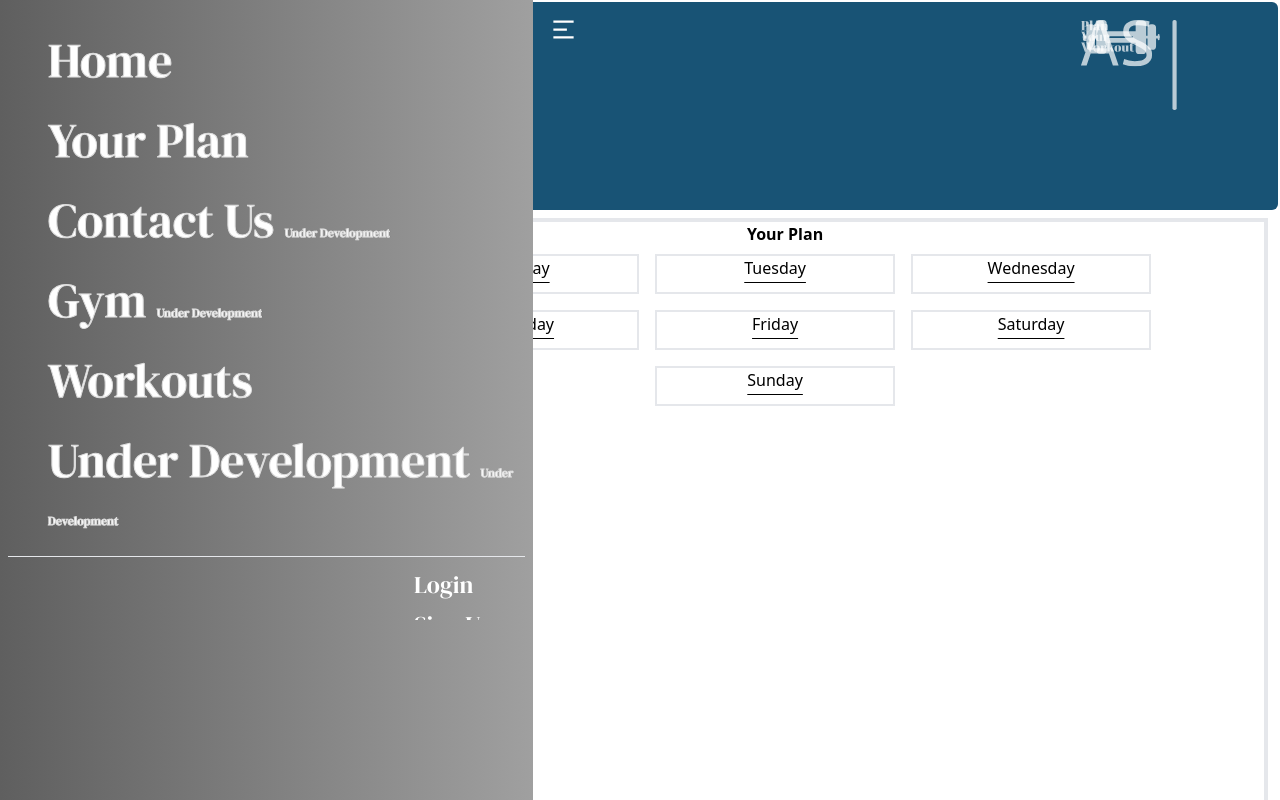
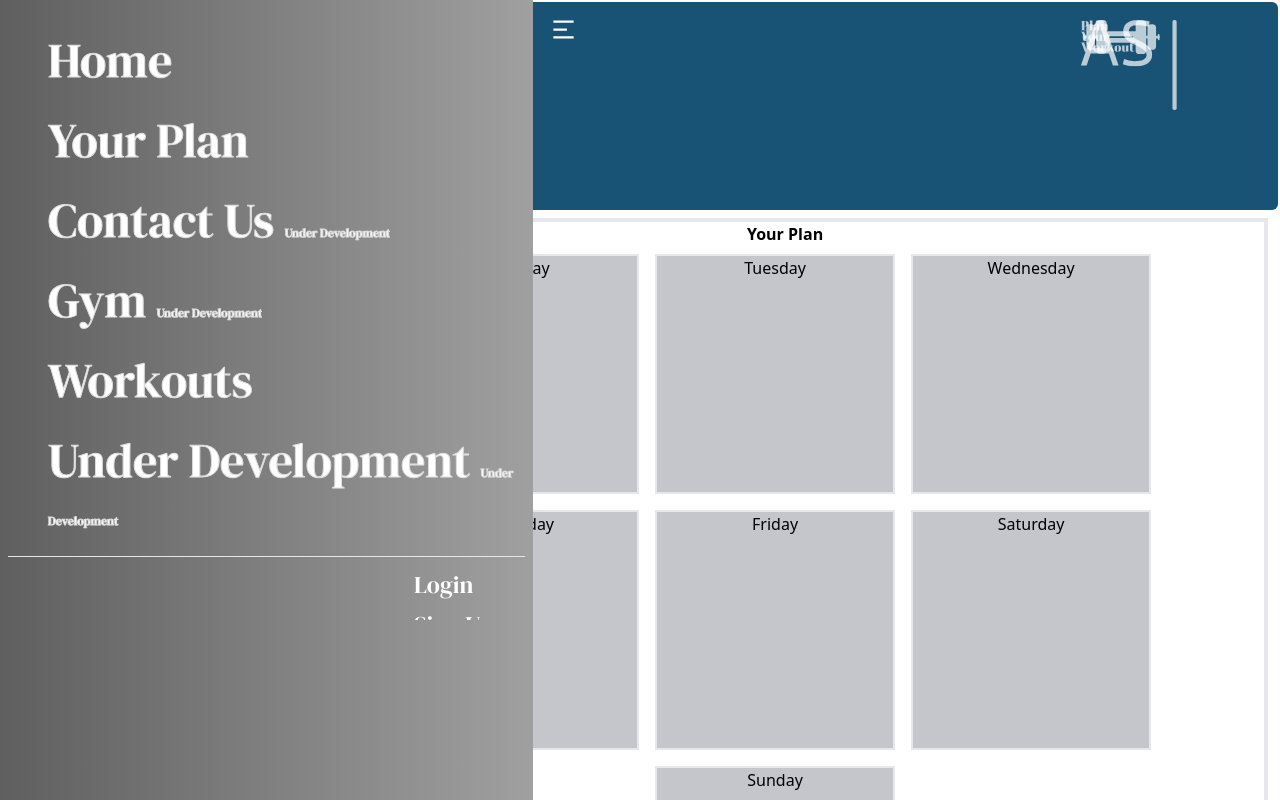
Before and after one commit to Alish123-gif/workoutplanner, a React (Vite) app: page /yourplan in a window 1280 px wide. Shown: the top 800 px of the page. Built offline with nearby package versions, Linux system fonts and the light colour scheme; a web font is replaced by a local one.

Commit message:
style enhancement of days

```diff
--- a/src/Components/DroppableZone.jsx
+++ b/src/Components/DroppableZone.jsx
@@ -1,11 +1,11 @@
 import React, { useState } from 'react';
 import DraggableCard from './DraggableCard';
 import { useDrop } from 'react-dnd';
-import Modal from './Modal';
+import useAppContext from '../context/contextProvider';
 
-
-export default function DroppableZone({ day, onDrop, exercises, updateSets, updateReps }) {
-
+export default function DroppableZone({ day, onDrop, exercises, updateSets, updateReps, handleAddExercise }) {
+    const { screenSize } = useAppContext();
+    const [isOpen, setIsOpen] = useState(true); // State to manage open/folded
     const [{ isOver }, drop] = useDrop(() => ({
         accept: 'card',
         drop: (item) => onDrop(day, item.id),
@@ -14,10 +14,19 @@ export default function DroppableZone({ day, onDrop, exercises, updateSets, upda
         }),
     }));
 
+    // Toggle function for open/folded state
+    const toggleOpen = () => setIsOpen(!isOpen);
+
+    // Conditional styles for the container
+    const containerStyle = isOpen ? 'min-w-60 min-h-60 flex flex-col items' : 'w-14 h-80 items-center border-l-0';
+    const backgroundColor = isOver ? 'bg-blue-200' : 'bg-gray-500/40';
+    const dayStyle = isOpen ? 'text-center w-full ' : 'text-white font-semibold text-2xl rotate-90 origin-bottom mt-4 mr-4 ';
+
     return (
-        <div ref={drop} className={`border-2 m-2 min-w-60 min-h-10 inline-block ${isOver ? 'bg-blue-200' : 'bg-white'}`}>
-            <div className='text-center w-full underline underline-offset-8'>{day}</div>
-            {exercises.map(exercise => (
+        <div ref={drop} onClick={toggleOpen} className={`border-2 m-2 inline-block  ${containerStyle} ${backgroundColor}`} >
+            <div className={`${dayStyle}`} >{day}</div>
+            {isOpen && exercises.map(
+                exercise => (
                     <DraggableCard
                         exercise={exercise}
                         key={exercise.id}
@@ -27,6 +36,12 @@ export default function DroppableZone({ day, onDrop, exercises, updateSets, upda
                     />
                 ))}
 
+            {isOpen && screenSize.width < 1024 &&
+                <button
+                    onClick={() => handleAddExercise(day)}
+                    className="p-1 bg-sky-800/70 text-white rounded h-fit mt-3 mx-1 ">
+                    Add Exercise
+                </button>}
         </div>
     );
 };
--- a/src/pages/Exercise.jsx
+++ b/src/pages/Exercise.jsx
@@ -1,36 +1,35 @@
-// Exercise.jsx
 import React from 'react';
 
 const Exercise = ({ exercise }) => {
     return (
-        <div className='flex bg-gradient-to-r from-gray-800 via-sky-800 to-gray-800 m-0.5 rounded-lg'>
-            <div className="flex flex-col mt-16 max-w-m rounded overflow-hidden shadow-lg m-4 w-1/2 p-2 bg-white h-[88%]">
-                <div className='flex justify-left '>
+        <div className='flex justify-center bg-gradient-to-r from-gray-800 via-sky-800 to-gray-800 m-0.5 rounded-lg'>
+            <div className="flex flex-col mt-10 max-w-md rounded-lg overflow-hidden shadow-lg m-4 p-4 bg-white w-full md:max-w-2xl lg:max-w-3xl xl:max-w-4xl">
+                <div className='flex justify-center'>
                     <iframe
-                        width="480" height="250"
+                        width="100%" height="250"
                         src="https://www.youtube.com/embed/tuwHzzPdaGc?si=zt1kbe2R1Z-iC79F"
                         title="YouTube video player"
-                        frameborder="0"
-                        className='rounded-2xl'
+                        frameBorder="0"
+                        className='rounded-2xl border-8 border-sky-800/90'
                         allow="accelerometer; autoplay; clipboard-write; encrypted-media; gyroscope; picture-in-picture; web-share"
-                        referrerpolicy="strict-origin-when-cross-origin"
-                        allowfullscreen
+                        referrerPolicy="strict-origin-when-cross-origin"
+                        allowFullScreen
                     ></iframe>
-                    <div className="px-6 py-4">
+                </div>
+                <div className="px-6 py-4 bg-sky-800/90 mt-4 rounded-md text-white w-fit self-center">
                     <div className="font-bold text-2xl mb-2">{exercise.name}</div>
-                        <p className="text-gray-700 text-ms mt-4">
+                    <p className="text-sm mt-2">
                         Muscle: {exercise.muscle}
                     </p>
-                        <p className="text-gray-600 text-sm">
-                            Difficulty: {exercise.difficulty}
+                    <p className='text-sm mt-2'>
+                        Difficulty: <span className={`${exercise.difficulty === "beginner" ? "text-green-400" : exercise.difficulty === "intermediate" ? "text-yellow-400" : exercise.difficulty === "advanced" ? "text-red-400" : ""}`}>{exercise.difficulty}</span>
                     </p>
                 </div>
-                </div>
-
-                <p className='flex mt-4 font-semibold text-md scrollable'>
+                <div className='px-4 py-2 mt-4 text-sm text-gray-700 overflow-y-auto max-h-40 border'>
+                    <p>
                         The barbell bench press is a classic exercise popular among all weight lifting circles. From bodybuilders to powerlifters, the bench press is a staple chest exercise in nearly every workout program.
                         <br />
-                    For powerlifters, it is known as one of the “big three” lifts which includes the squat, deadlift, and bench press. For athletes, 1 rep max on bench press is a good indicator for on field/court performance. And for bodybuilders, the bench press is a compound exercise that targets many of the muscles in your upper body.
+                        For powerlifters, it is known as one of the “big three” lifts which includes the squat, deadlift, and bench press. For athletes, 1 rep max on bench press is a good indicator for on-field/court performance. And for bodybuilders, the bench press is a compound exercise that targets many of the muscles in your upper body.
                         <br />
                         By performing the bench press, you primarily work your pectoralis major (your chest). Other muscles which assist in moving the barbell during a bench press are other muscles of the chest, triceps, and shoulders.
                         <br />
@@ -38,7 +37,7 @@ const Exercise = ({ exercise }) => {
                     </p>
                 </div>
             </div>
-
+        </div>
     );
 };
 
--- a/src/pages/YourPlan.jsx
+++ b/src/pages/YourPlan.jsx
@@ -214,12 +214,12 @@ export default function YourPlan() {
                                             exercises={exe}
                                             move={true}
                                             updateSets={updateExerciseSets}
-                                            updateReps={updateExerciseReps} />
+                                            updateReps={updateExerciseReps}
+                                            handleAddExercise={handleAddExercise}
+                                        />
                                         {screenSize.width < 1024 &&
                                             <>
-                                                <button onClick={() => handleAddExercise(day)} className="p-1 bg-sky-800/70 text-white rounded h-fit self-start mt-3">
-                                                    Add Exercise
-                                                </button>
+
                                                 <Modal isOpen={isModalOpen} onClose={() => setModalOpen(false)}>
                                                     <div className="border-b-4">
                                                         <legend className="p-2 font-semibold text-black">
@@ -240,9 +240,12 @@ export default function YourPlan() {
                                                                 onClick={() => handleDrop(currentDay, exercise.id)} // Use currentDay here
                                                             />
                                                         ))}
+
                                                     </div>
                                                 </Modal>
+
                                             </>}
+
                                     </>
                                 ))}
                             </div>
```
Lines whose indentation alone changed are shown as unchanged.
